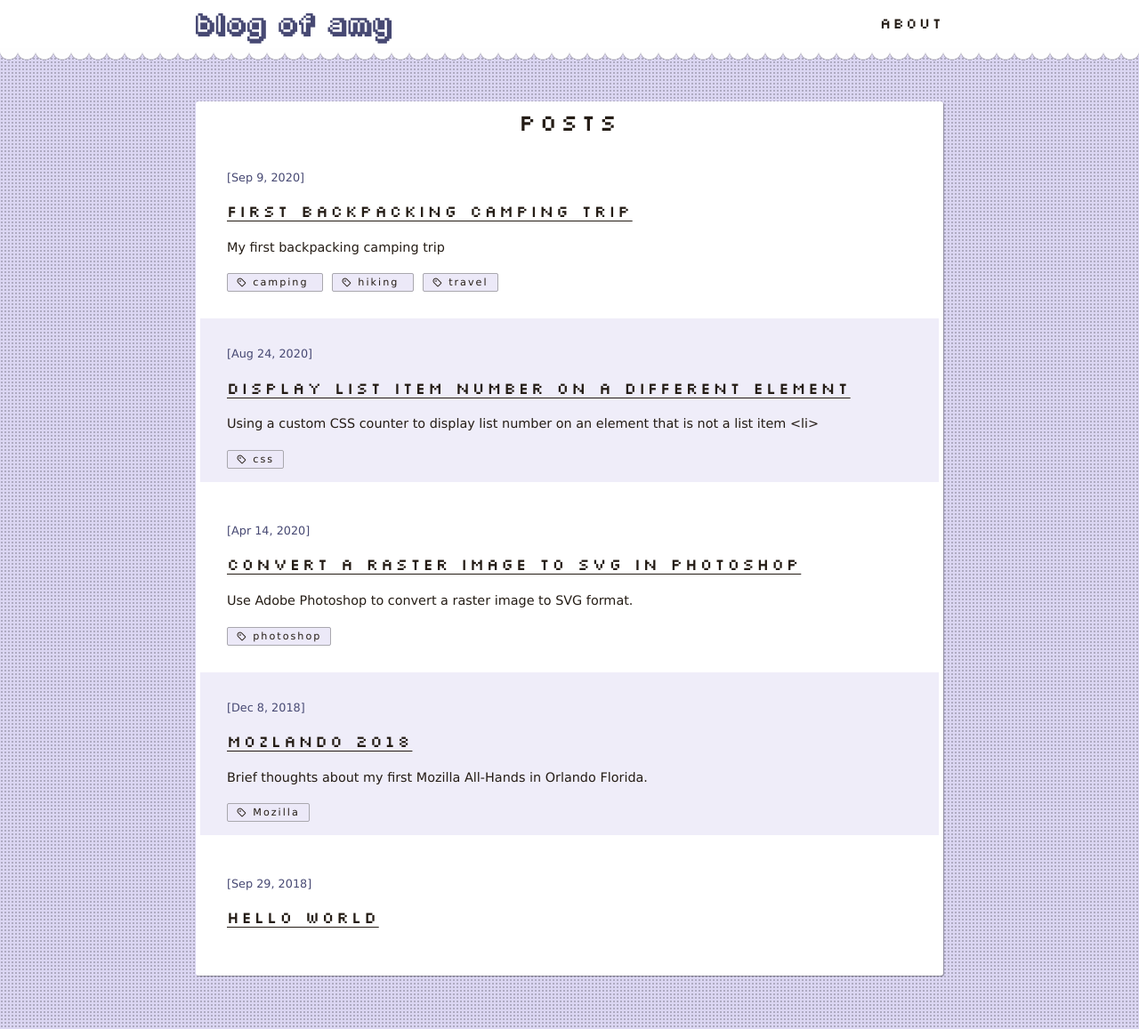
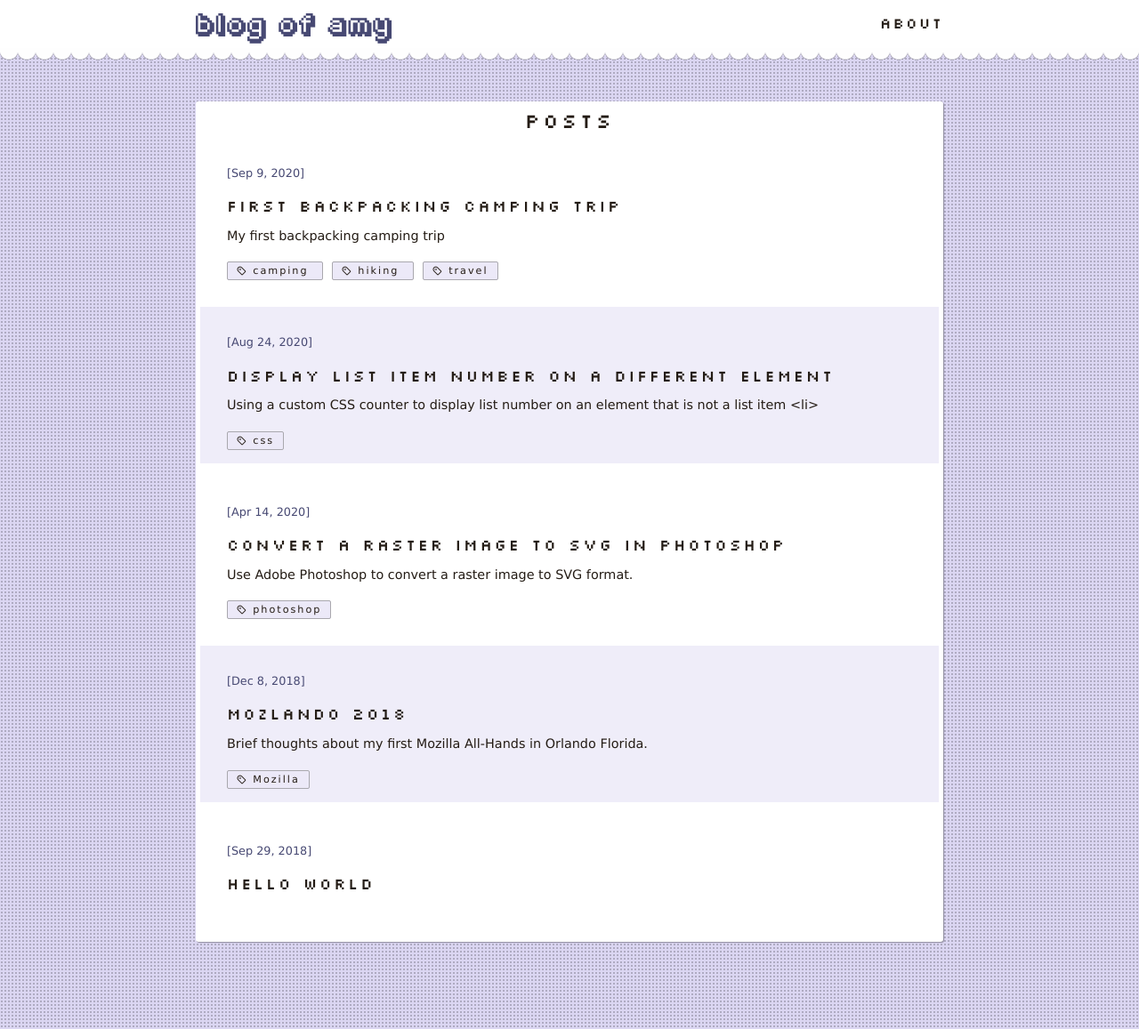
Before and after one commit to fu4303/portfolio-amychurchwell, a Jekyll site: the page built from index.md, in a window 1280 px wide. Shown: the whole page at 89% size. Built offline with Jekyll 4.4.1, drawn with Linux system fonts in a browser that asks for light colours.

Commit message:
style tweak

```diff
--- a/_sass/_base.scss
+++ b/_sass/_base.scss
@@ -141,7 +141,6 @@ a {
   }
 
   &:hover {
-    text-underline-position: under;
     background: $secondary-brand-color;
   }
 }
--- a/_sass/components/posts.scss
+++ b/_sass/components/posts.scss
@@ -8,7 +8,7 @@
 }
 
 .post-list-heading {
-    @include relative-font-size(1.7);
+    @include relative-font-size(1.5);
     color: $text-color;
     font-family: $pixel-font;
     margin: 0;
@@ -28,15 +28,19 @@
         }
 
         h3 {
-            @include relative-font-size(1.2);
             color: $text-color;
             font-family: $pixel-font;
-            text-transform: capitalize;
+            margin-bottom: $spacing-unit / 4;
 
             @include media-query($on-palm) {
                 @include relative-font-size(1.3);
             }
+
+            a {
+                text-decoration: none;
+            }
         }
+
     }
 }
 
@@ -90,7 +94,7 @@
 }
 
 .post-title {
-    @include relative-font-size(1.8);
+    @include relative-font-size(1.5);
     display: inline-block;
     font-family: $pixel-font;
     line-height: 1;
```
